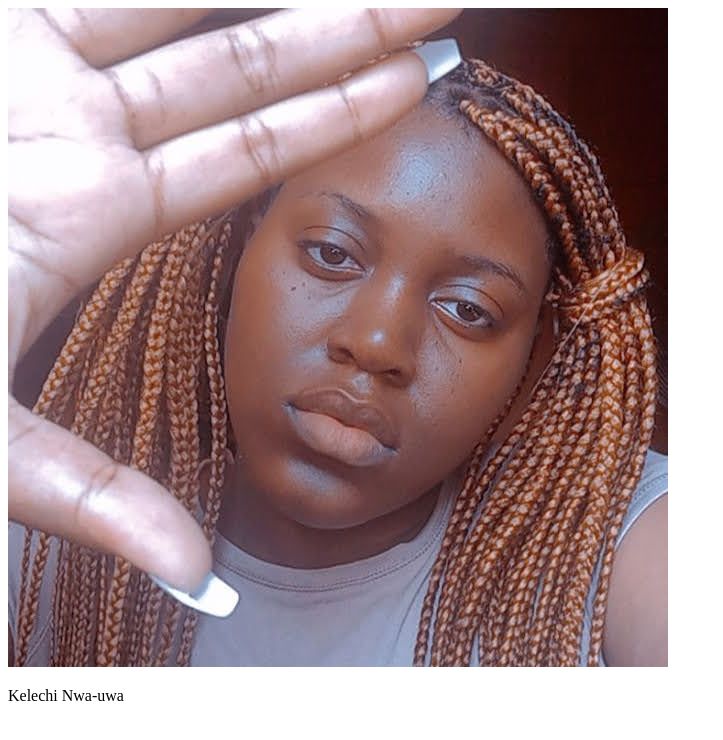
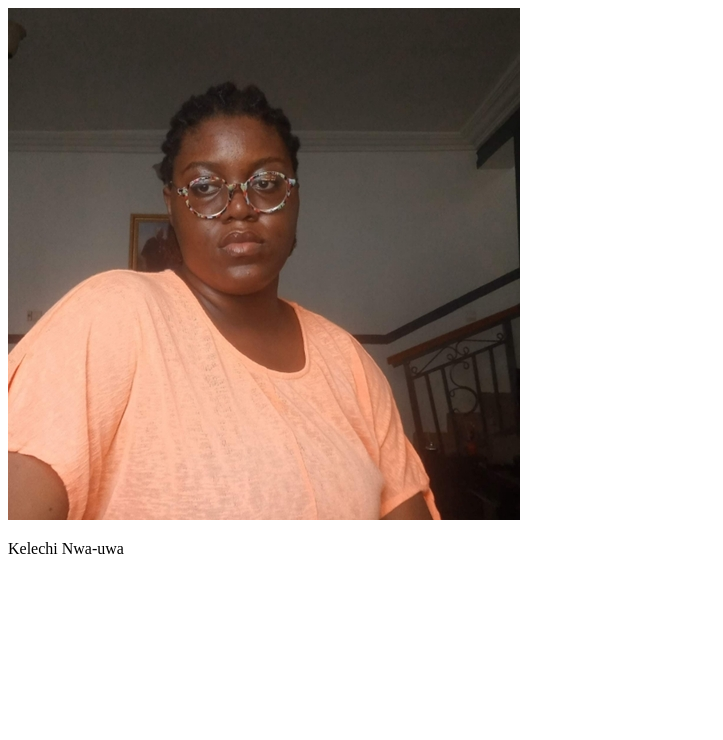
Before and after one commit to theAvocadoCoder/hngi_fe_linktree, a React (Create React App) app: page / in a window 1280 px wide. Shown: the top 740 px of the page, without its empty margins (0-723 px from the left). Built offline with nearby package versions, Linux system fonts and the light colour scheme.

Commit message:
Change profile image to Slack pfp

```diff
--- a/src/components/Profile.js
+++ b/src/components/Profile.js
@@ -1,10 +1,10 @@
 import React from 'react';
-import profileImage from "../images/profile-image.jpg";
+import profileImage from "../images/profile-img.jpg";
 
 export default function Profile() {
   return (
     <div>
-      <img src={profileImage} alt="Kelechi Nwa-uwa's profile" />
+      <img src={profileImage} alt="Kelechi Nwa-uwa's profile" id="profile__image" />
       <p>Kelechi Nwa-uwa</p>
     </div>
   )
```
Also changed, not shown: src/images/profile-img.jpg (added).
